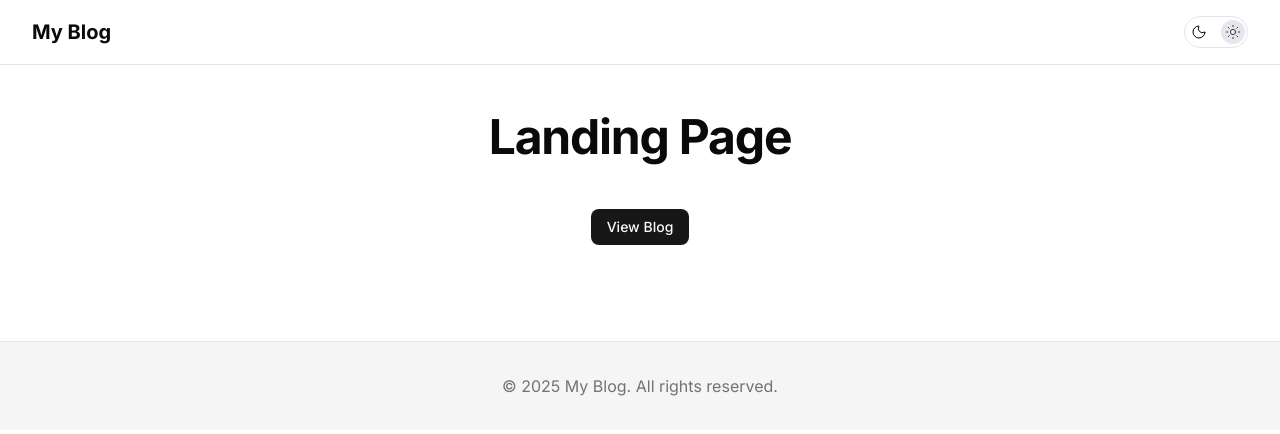
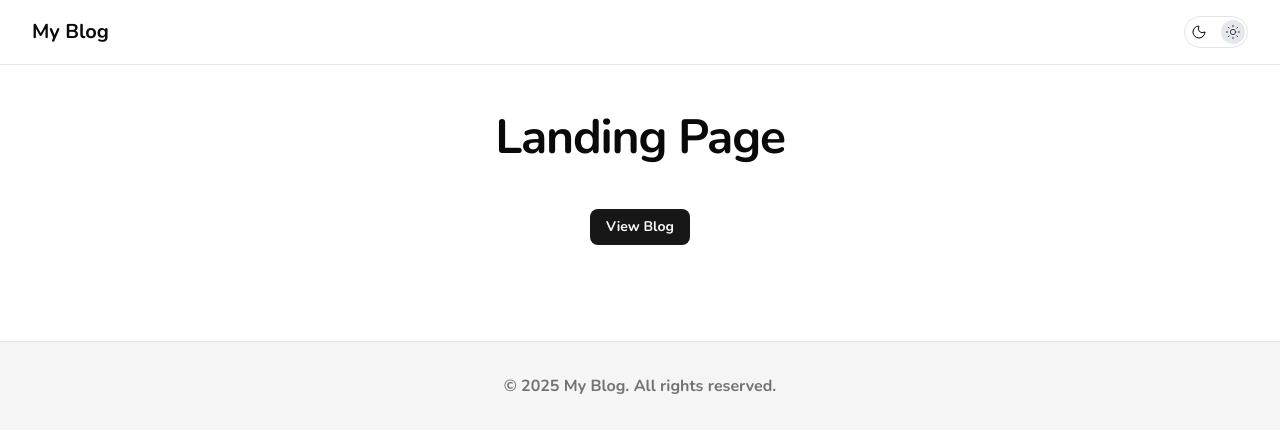
Before and after one commit to scalipsum/vladbi-website, a Next.js app: page / in a window 1280 px wide. Shown: the top 434 px of the page. Built offline with nearby package versions, Linux system fonts and the light colour scheme; no server answers.

Commit message:
Fonts added

```diff
--- a/src/app/layout.tsx
+++ b/src/app/layout.tsx
@@ -1,10 +1,20 @@
 import MainLayout from '@/components/layout/MainLayout';
+import { cn } from '@/lib/utils';
 import { ThemeProvider } from '@/providers/ThemeProvider';
 import type { Metadata, Viewport } from 'next';
-import { Inter } from 'next/font/google';
+import { Nunito, Nunito_Sans } from 'next/font/google';
 import './globals.css';
 
-const inter = Inter({ subsets: ['latin'] });
+const nunitoSans = Nunito_Sans({
+	weight: ['500', '600'], // medium, semibold
+	subsets: ['latin'],
+	variable: '--font-nunito-sans',
+});
+const nunito = Nunito({
+	weight: ['700', '800'], // bold, extrabold
+	subsets: ['latin'],
+	variable: '--font-nunito',
+});
 
 const siteUrl = process.env.NEXT_PUBLIC_SITE_URL || 'https://your-site.com';
 
@@ -70,7 +80,7 @@ export default function RootLayout({
 }) {
 	return (
 		<html lang="en" suppressHydrationWarning>
-			<body className={inter.className}>
+			<body className={cn(nunitoSans.className, nunito.className)}>
 				<ThemeProvider
 					attribute="class"
 					defaultTheme="system"
```
